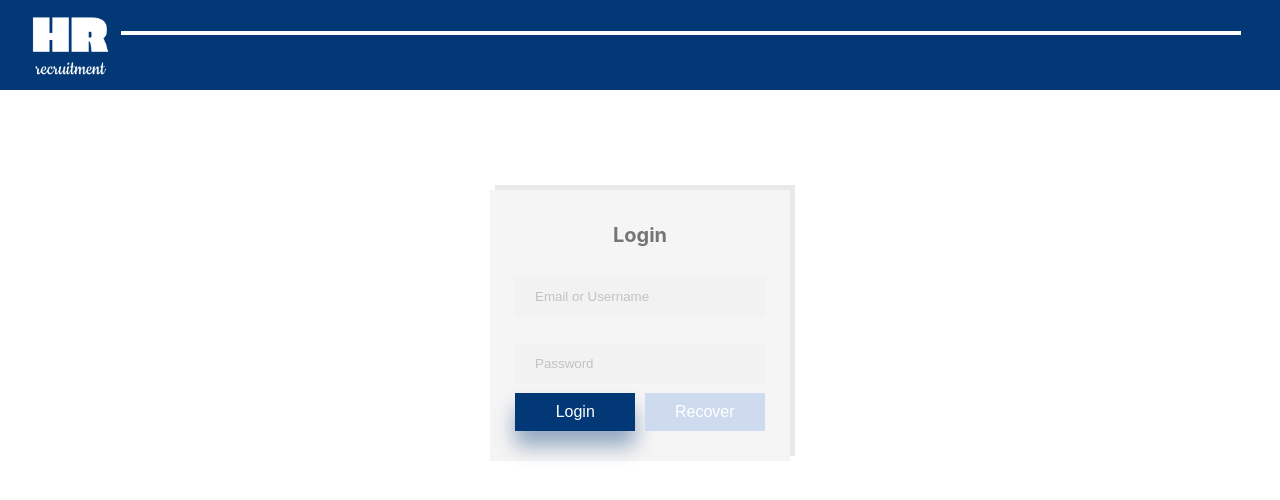
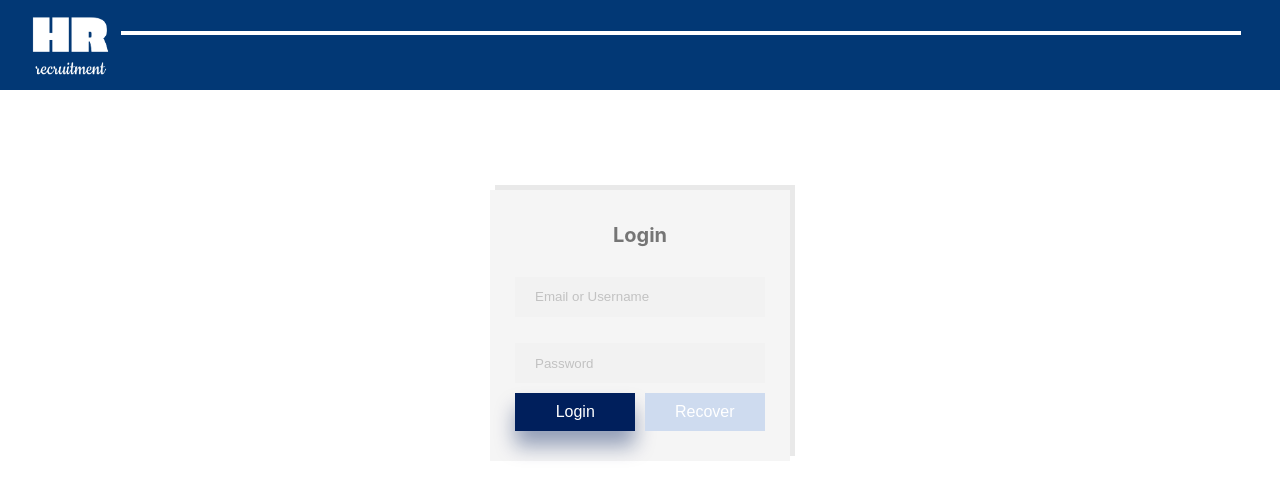
Before and after one commit to Bmirt/HRprogramm, a React (Create React App) app: page /Login in a window 1280 px wide. In both pictures the pointer is over the button "Login". Shown: the top 500 px of the page. Built offline with nearby package versions, Linux system fonts and the light colour scheme.

Commit message:
another fix

```diff
--- a/src/components/UI/button/Button.module.css
+++ b/src/components/UI/button/Button.module.css
@@ -30,9 +30,9 @@
 
 .buttonSubmit:hover {
   color: #fff;
-  background-color: #023875;
-  border-color: #023875;
-  box-shadow: 0px 15px 20px rgba(2, 56, 117, 0.4);
+  background-color: rgb(0, 31, 92);
+  border-color: rgb(0, 31, 92);
+  box-shadow: 0px 15px 20px rgba(0, 31, 92, 0.4);
 }
 
 .buttonChange {
```
